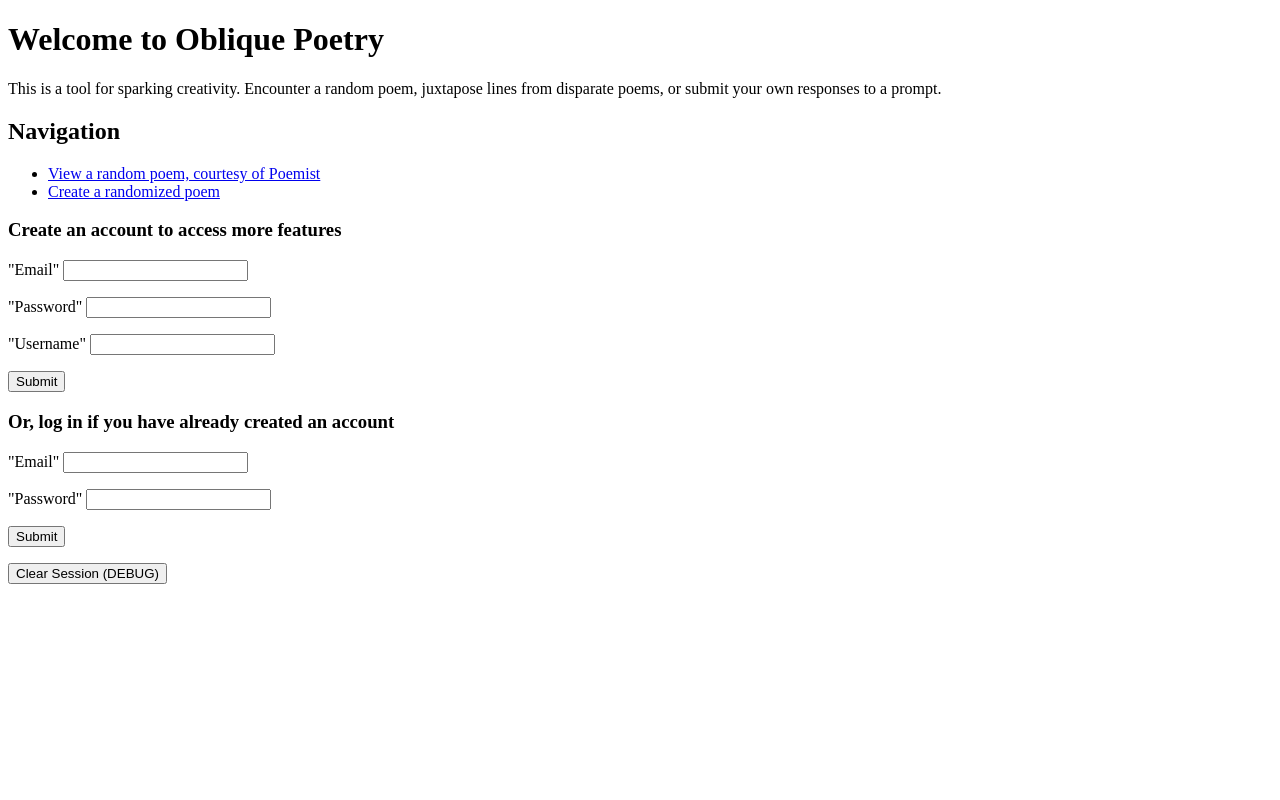
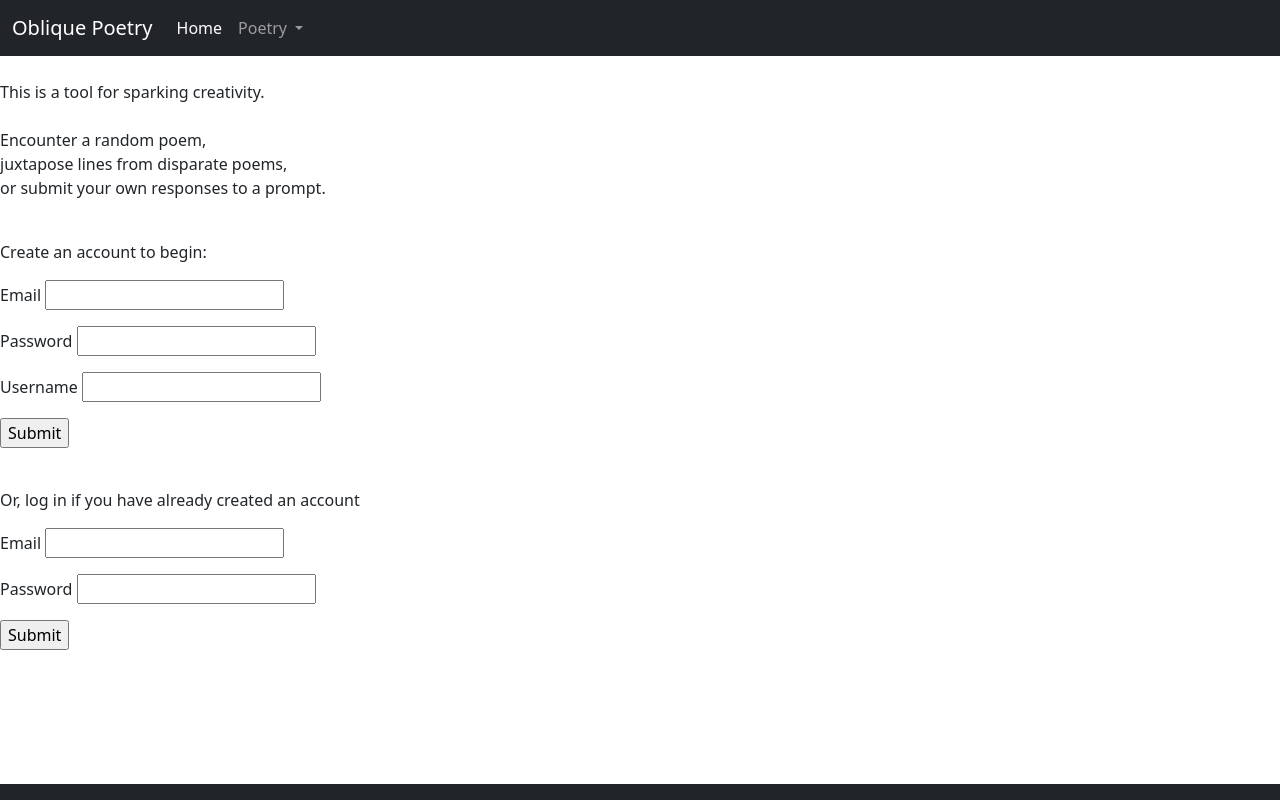
Before and after one commit to julietcelia/oblique-poetry, a Flask app: page / in a window 1280 px wide. Run offline with Flask 3, Linux system fonts and the light colour scheme.

Commit message:
successfully added basic bootstrap navbar

```diff
--- a/templates/base.html
+++ b/templates/base.html
@@ -1,15 +1,70 @@
 <!DOCTYPE html>
 <html lang="en">
 <head>
+
+    <!-- CSS only -->
+<link href="https://cdn.jsdelivr.net/npm/bootstrap@5.2.2/dist/css/bootstrap.min.css"
+rel="stylesheet" integrity="sha384-Zenh87qX5JnK2Jl0vWa8Ck2rdkQ2Bzep5IDxbcnCeuOxjzrPF/et3URy9Bv1WTRi"
+crossorigin="anonymous">
+
     <meta charset="UTF-8">
     <meta http-equiv="X-UA-Compatible" content="IE=edge">
     <meta name="viewport" content="width=device-width, initial-scale=1.0">
-    <title></title>
+
+<title></title>
 </head>
+
 <body>
+    <nav class="navbar navbar-expand-lg navbar-dark bg-dark">
+        <div class="container-fluid">
+          <a class="navbar-brand" href="#">Oblique Poetry</a>
+          <button class="navbar-toggler" type="button" data-bs-toggle="collapse" data-bs-target="#navbarNavDropdown" aria-controls="navbarNavDropdown" aria-expanded="false" aria-label="Toggle navigation">
+            <span class="navbar-toggler-icon"></span>
+          </button>
+          <div class="collapse navbar-collapse" id="navbarNavDropdown">
+            <ul class="navbar-nav">
+              <li class="nav-item">
+                <a class="nav-link active" aria-current="page" href="/">Home</a>
+              </li>
+              {% if session.get('user_email') %}
+              <li class="nav-item">
+                <a class="nav-link" href="/user_settings">User Settings</a>
+              </li>
+              {% endif %}
+              <li class="nav-item dropdown">
+                <a class="nav-link dropdown-toggle" href="#" id="navbarDropdownMenuLink" role="button" data-bs-toggle="dropdown" aria-expanded="false">
+                  Poetry
+                </a>
+                <ul class="dropdown-menu" aria-labelledby="navbarDropdownMenuLink">
+                  <li><a class="dropdown-item" href="/add_random_poem">View a random poem</a></li>
+                  {% if session.get('user_email') %}
+                  <li><a class="dropdown-item" href="/submit_poem">Submit an original poem</a></li>
+                  {% endif %}
+                  <li><a class="dropdown-item" href="/create_random_poem">Create a randomized poem</a></li>
+                </ul>
+              </li>
+            </ul>
+          </div>
+        </div>
+      </nav>
+
+      <nav class="navbar fixed-bottom navbar-dark bg-dark">
+        {% if session.get('user_email') %}
+            <form class="container-fluid justify-content-start" action="/logout">
+                <button class="btn btn-sm btn-outline-secondary" type="submit">Log Out</button>
+            </form>
+        {% endif %}
+      </nav>
+
     {% block head %}{% endblock %} {% for msg in get_flashed_messages() %}
     {{ msg }}
 
     {% endfor %} {% block body %}{% endblock %} {% block after_body %}{% endblock %}
+
+    <!-- JavaScript Bundle with Popper -->
+<script src="https://cdn.jsdelivr.net/npm/bootstrap@5.2.2/dist/js/bootstrap.bundle.min.js"
+integrity="sha384-OERcA2EqjJCMA+/3y+gxIOqMEjwtxJY7qPCqsdltbNJuaOe923+mo//f6V8Qbsw3"
+crossorigin="anonymous"></script>
+
 </body>
 </html>
--- a/templates/homepage.html
+++ b/templates/homepage.html
@@ -10,59 +10,46 @@
     {% extends 'base.html' %}
     {% block title %}Oblique Poetry{% endblock %}
     {% block body %}
-<h1>Welcome to Oblique Poetry</h1>
+    <br>
 <p>
-    This is a tool for sparking creativity. Encounter a random poem, juxtapose lines from disparate poems,
+    This is a tool for sparking creativity.
+    <br>
+    <br>
+    Encounter a random poem,
+    <br>
+    juxtapose lines from disparate poems,
+    <br>
     or submit your own responses to a prompt.
 </p>
-<h2>Navigation</h2>
-<ul>
-    {% if session.get('user_email') %}
-    <li>
-        <a href="/user_settings">User settings</a>
-    </li>
-    {% endif %}
-    <li>
-        <a href="/add_random_poem">View a random poem, courtesy of Poemist</a>
-    </li>
-    {% if session.get('user_email') %}
-    <li>
-        <a href="/submit_poem">Submit an original poem, with or without prompts</a>
-    </li>
-    {% endif %}
-    <li>
-        <a href="/create_random_poem">Create a randomized poem</a>
-    </li>
-</ul>
 {% if not session.get('user_email') %}
-<h3>Create an account to access more features</h3>
+<br>
+<p>Create an account to begin:</p>
 <form action="/users" method="POST">
     <p>
-        "Email"
+        Email
         <input type="text" name="email">
     </p>
     <p>
-        "Password"
+        Password
         <input type="password" name="password">
     </p>
     <p>
-        "Username"
+        Username
         <input type="text" name="username">
     </p>
     <p>
         <input type="submit">
     </p>
 </form>
-{% endif %}
-{% if not session.get('user_email') %}
-<h3>Or, log in if you have already created an account</h3>
+<br>
+<p>Or, log in if you have already created an account</p>
 <form action="/login" method="POST">
     <p>
-        "Email"
+        Email
         <input type="text" name="email">
     </p>
     <p>
-        "Password"
+        Password
         <input type="password" name="password">
     </p>
     <p>
@@ -70,18 +57,18 @@
     </p>
 </form>
 {% endif %}
-{% if session.get('user_email') %}
+<!-- {% if session.get('user_email') %}
 <form action="/logout">
     <button type="submit" class="btn">
       Log Out
     </button>
 </form>
-{% endif %}
-<form action="/clear_session">
+{% endif %} -->
+<!-- <form action="/clear_session">
     <button type="submit" class="btn">
     Clear Session (DEBUG)
     </button>
-</form>
+</form> -->
 {% endblock %}
 </body>
 </html>
```
Also changed, not shown: templates/poem_details.html (+6 -2 lines), templates/user_settings.html (+8 -10 lines).
